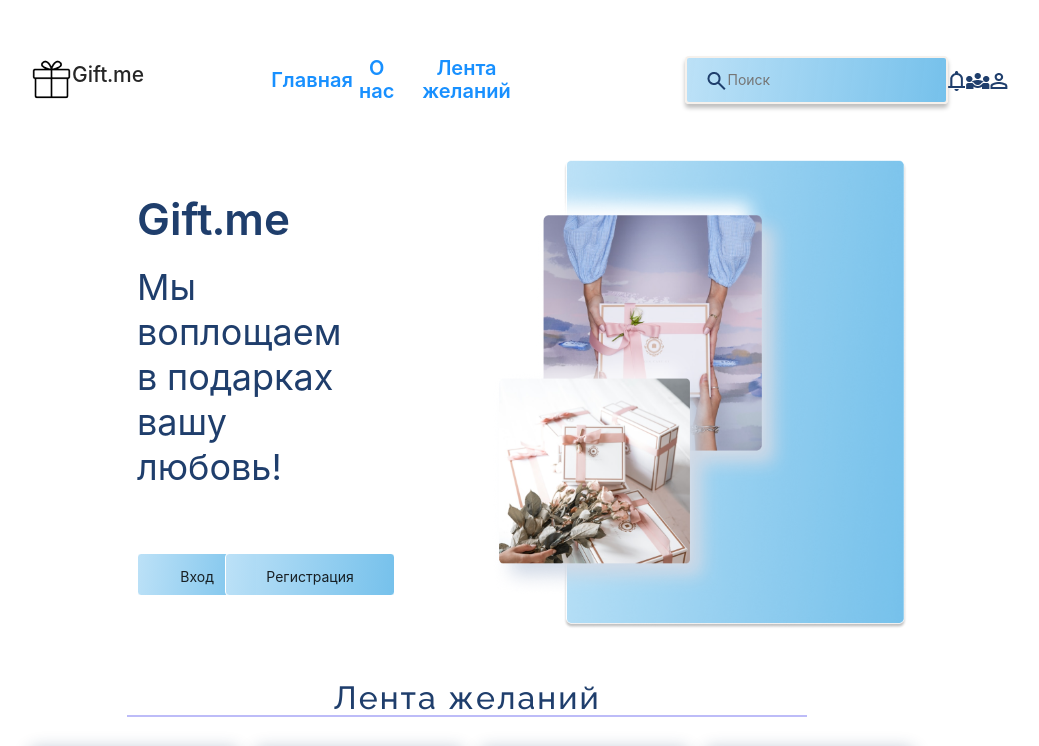
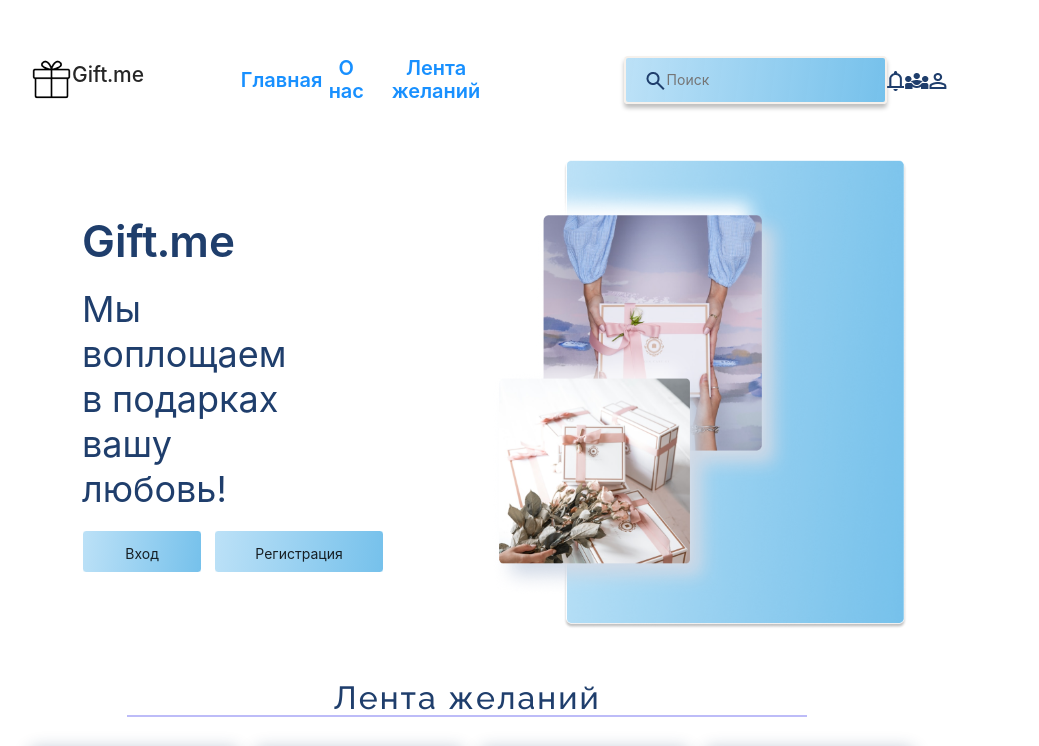
Before and after one commit to beibus/gift.me, a React (Create React App) app: page / in a window 1280 px wide. Shown: the top 746 px of the page, without its empty margins (173-1212 px from the left). Built offline with nearby package versions, Linux system fonts and the light colour scheme.

Commit message:
style buttons on Hero and icons with seardh in header

```diff
--- a/src/components/Header/Header.css
+++ b/src/components/Header/Header.css
@@ -67,7 +67,7 @@ input {
 .search-icons-wrapper {
   display: flex;
   justify-content: space-between;
-  width: 25%;
+  width: 32%;
 }
 
 .icons-container {
--- a/src/components/Hero/HeroContainer.css
+++ b/src/components/Hero/HeroContainer.css
@@ -26,7 +26,9 @@ button {
   flex-direction: column;
   justify-content: center;
   align-items: center;
+  align-self: center;
   width: 50%;
+  height: 40vh;
 }
 
 .hero-image {
@@ -41,7 +43,7 @@ button {
   display: flex;
   flex-direction: column;
   align-items: flex-start;
-  width: 50%;
+  width: 75%;
   height: 45vh;
 }
 
@@ -52,6 +54,10 @@ button {
   line-height: 52px;
   color: #1f3e6c;
   margin-bottom: 20px;
+}
+
+.title-text-wrapper {
+  width: 65%;
 }
 
 .title-text {
@@ -66,7 +72,7 @@ button {
 .hero-buttons {
   display: flex;
   justify-content: space-between;
-  width: 50%;
+  width: 75%;
 }
 
 .button-enter {
--- a/src/components/Hero/HeroContainer.jsx
+++ b/src/components/Hero/HeroContainer.jsx
@@ -54,7 +54,9 @@ const HeroContainer = () => {
       <div className="hero-content">
         <div className="hero-text">
           <h2 className="hero-title">Gift.me</h2>
+          <div className='title-text-wrapper'>
           <h3 className='title-text'>Мы воплощаем в подарках вашу любовь!</h3>
+          </div>
         </div>
         <div className="hero-buttons">
           <div className='button-enter'>
```
